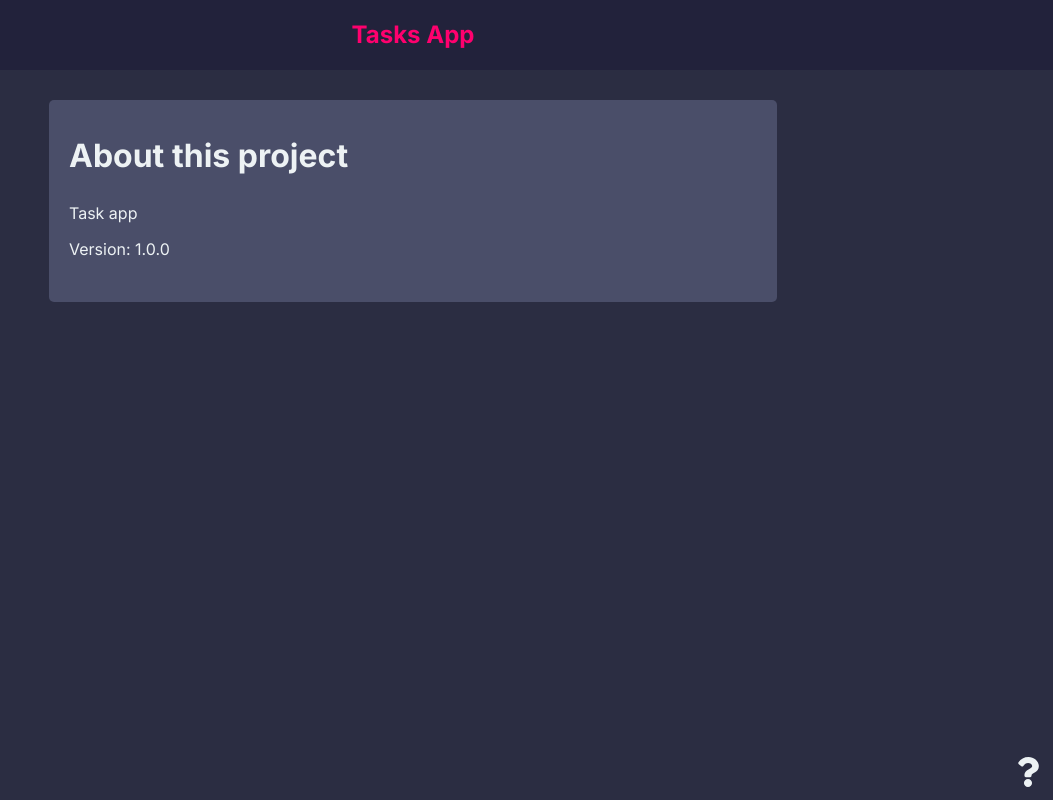
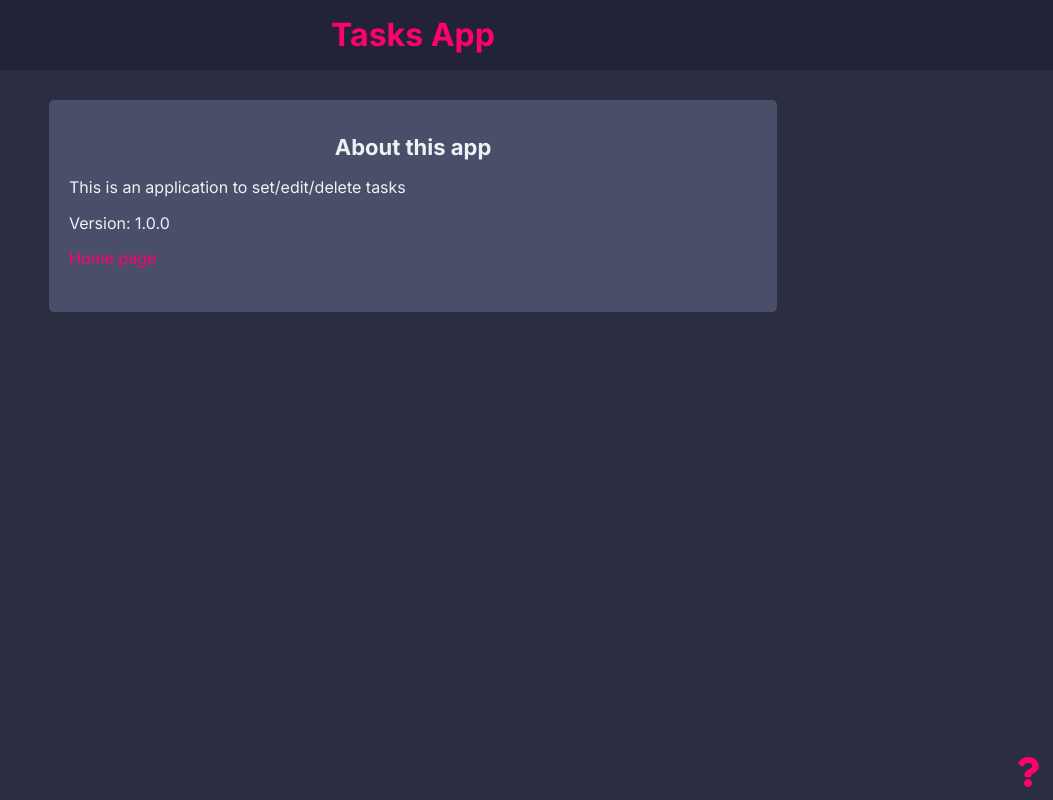
Before and after one commit to Dimterion/Tasks-app, a React (Create React App) app: page /about in a window 1280 px wide. Shown: the whole page, without its empty margins (227-1280 px from the left). Built offline with nearby package versions, Linux system fonts and the light colour scheme.

Commit message:
Adjusted About page style and content.

```diff
--- a/src/components/AboutIconLink.jsx
+++ b/src/components/AboutIconLink.jsx
@@ -1,12 +1,15 @@
 import { FaQuestion } from "react-icons/fa";
-import { Link } from "react-router-dom";
+import { NavLink } from "react-router-dom";
 
 function AboutIconLink() {
   return (
     <div className="about-link">
-      <Link to="/about">
+      <NavLink
+        to="/about"
+        className={({ isActive }) => (isActive ? "active" : null)}
+      >
         <FaQuestion size={30} />
-      </Link>
+      </NavLink>
     </div>
   );
 }
--- a/src/components/Header.jsx
+++ b/src/components/Header.jsx
@@ -1,10 +1,13 @@
+import { Link } from "react-router-dom";
 import PropTypes from "prop-types";
 
 function Header({ text }) {
   return (
     <header>
       <div className="container">
-        <h2>{text}</h2>
+        <Link to="/">
+          <h1>{text}</h1>
+        </Link>
       </div>
     </header>
   );
--- a/src/index.css
+++ b/src/index.css
@@ -29,6 +29,11 @@ body {
   background-color: var(--primaryBackground);
   color: var(--primaryFont);
   line-height: 1.6;
+}
+
+a {
+  text-decoration: none;
+  color: var(--secondaryFont);
 }
 
 ul {
@@ -241,6 +246,10 @@ input:focus {
   color: var(--secondaryFont);
 }
 
+.active path {
+  color: var(--secondaryFont);
+}
+
 .about h1 {
   margin-bottom: 20px;
 }
--- a/src/pages/AboutPage.jsx
+++ b/src/pages/AboutPage.jsx
@@ -1,13 +1,16 @@
+import { Link } from "react-router-dom";
 import Card from "../components/shared/Card";
 
 function AboutPage() {
   return (
     <Card>
       <div className="about">
-        <h1>About this project</h1>
-        <p>Task app</p>
+        <h2>About this app</h2>
+        <p>This is an application to set/edit/delete tasks</p>
         <p>Version: 1.0.0</p>
-        <p></p>
+        <p>
+          <Link to="/">Home page</Link>
+        </p>
       </div>
     </Card>
   );
```
